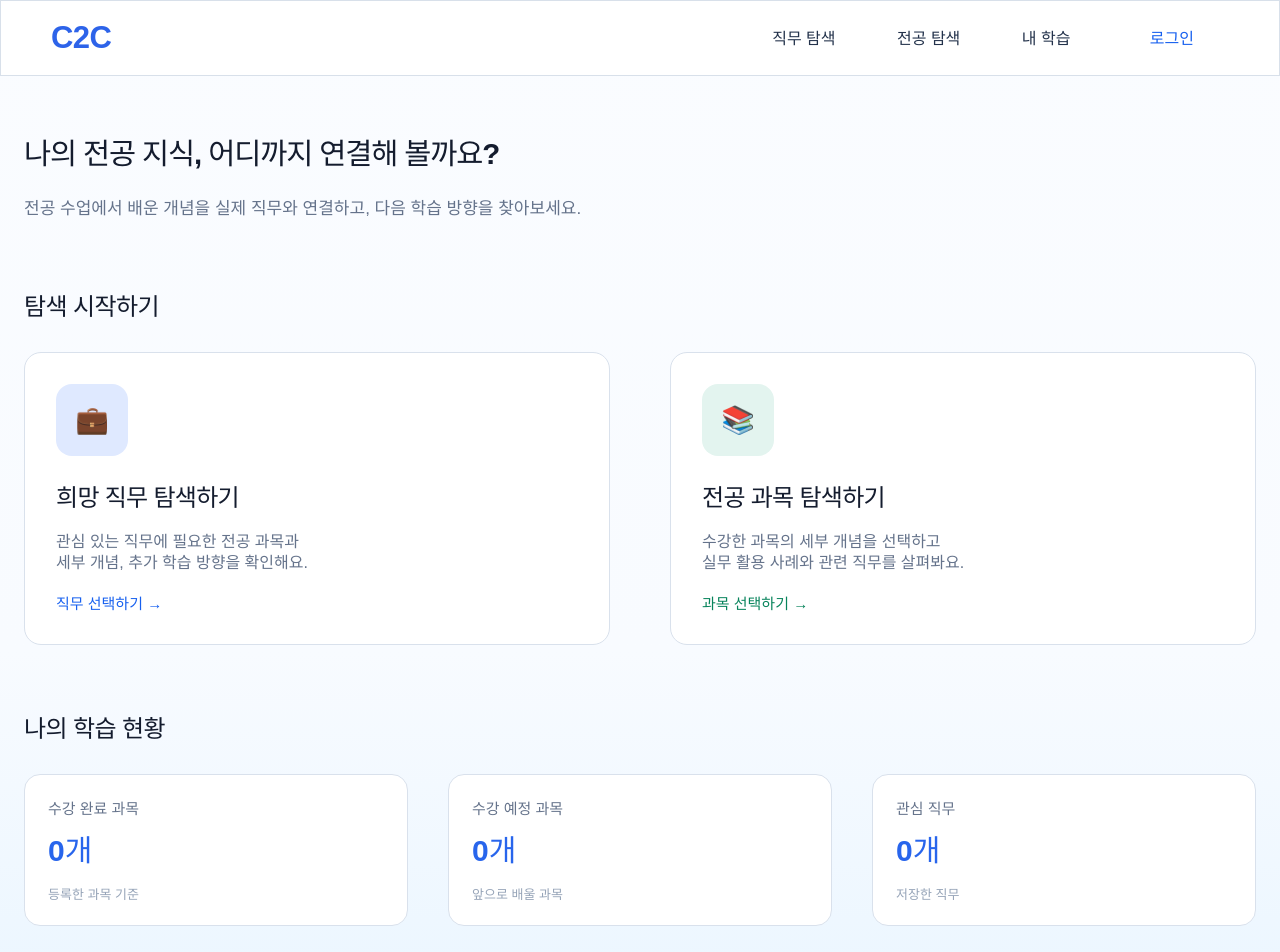
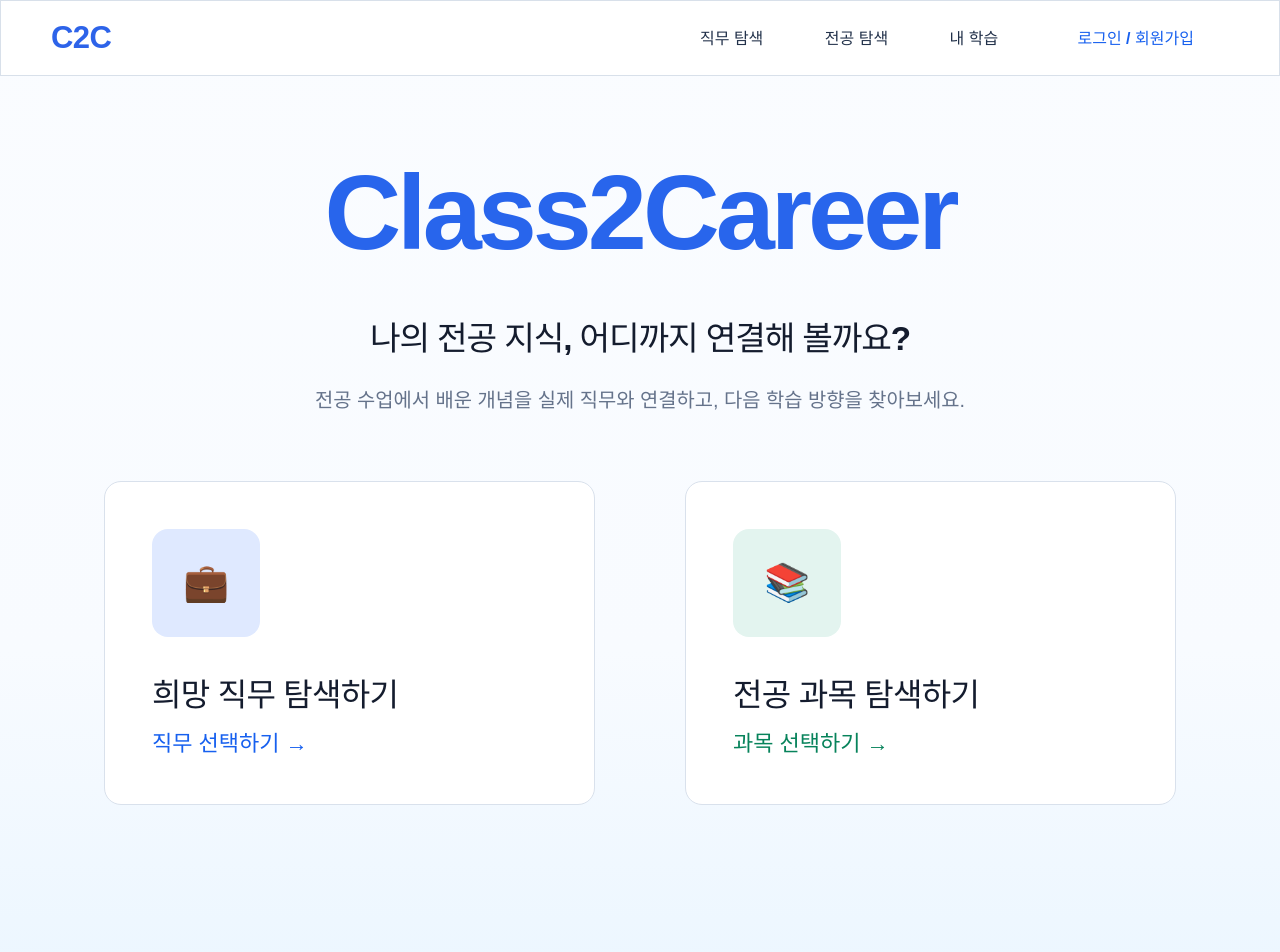
Before and after one commit to gukmiseung/Class2Career, a React (Vite) app in the folder frontend/: page / in a window 1280 px wide. Shown: the top 952 px of the page. Built offline with nearby package versions, Linux system fonts and the light colour scheme.

Commit message:
style: redesign main dashboard

```diff
--- a/frontend/src/App.tsx
+++ b/frontend/src/App.tsx
@@ -20,7 +20,7 @@ function SiteHeader() {
         <a href="#career">직무 탐색</a>
         <a href="#explore">전공 탐색</a>
         <a href="#explore/learning">내 학습</a>
-        <a className="login-link" href="#login">로그인</a>
+        <a className="login-link" href="#login">로그인 / 회원가입</a>
       </nav>
     </header>
   )
--- a/frontend/src/ConceptHeader.tsx
+++ b/frontend/src/ConceptHeader.tsx
@@ -8,7 +8,7 @@ export default function ConceptHeader() {
         <a href="#career">직무 탐색</a>
         <a href="#explore">전공 탐색</a>
         <a href="#explore/learning">내 학습</a>
-        <a className="login-link" href="#login">로그인</a>
+        <a className="login-link" href="#login">로그인 / 회원가입</a>
       </nav>
     </header>
   )
--- a/frontend/src/DashboardPage.css
+++ b/frontend/src/DashboardPage.css
@@ -5,121 +5,88 @@
 }
 
 .dashboard-page {
-  width: min(100% - 48px, 1280px);
+  width: min(100% - 48px, 1072px);
   margin: 0 auto;
-  padding: 134px 0 96px;
+  padding: 160px 0 160px;
+  text-align: center;
+}
+
+.dashboard-brand {
+  display: block;
+  color: #2865ec;
+  font-family: Arial, Helvetica, sans-serif;
+  font-size: clamp(64px, 8.3vw, 116px);
+  font-weight: 800;
+  line-height: 1;
+  letter-spacing: -4px;
 }
 
 .dashboard-intro h1 {
-  margin: 0;
+  margin: 52px 0 0;
   color: #141c2e;
-  font-size: clamp(26px, 2.3vw, 32px);
-  line-height: 1.35;
+  font-size: clamp(28px, 2.6vw, 38px);
+  line-height: 1.25;
   letter-spacing: -1.1px;
 }
 
 .dashboard-intro p {
-  margin: 20px 0 0;
+  margin: 24px 0 0;
   color: #65738b;
-  font-size: 17px;
+  font-size: clamp(16px, 1.55vw, 22px);
 }
 
 .dashboard-section { margin-top: 68px; }
 
-.dashboard-section h2 {
-  margin: 0 0 30px;
-  color: #141c2e;
-  font-size: 24px;
-  letter-spacing: -.6px;
-}
-
 .explore-grid {
   display: grid;
   grid-template-columns: repeat(2, minmax(0, 1fr));
-  gap: 60px;
+  gap: 90px;
+  text-align: left;
 }
 
 .explore-card {
-  min-height: 260px;
-  padding: 31px;
+  min-height: 302px;
+  padding: 47px;
   border: 1px solid #d9e1ec;
   border-radius: 17px;
   background: #fff;
 }
 
 .dashboard-icon {
-  width: 72px;
-  height: 72px;
+  width: 108px;
+  height: 108px;
   display: grid;
   place-items: center;
   border-radius: 16px;
-  font-size: 27px;
+  font-size: 37px;
 }
 
 .dashboard-icon.blue { background: #dfe9ff; }
 .dashboard-icon.green { background: #e3f4ef; }
 
 .explore-card h3 {
-  margin: 22px 0 18px;
+  margin: 32px 0 10px;
   color: #141c2e;
-  font-size: 24px;
+  font-size: 32px;
   letter-spacing: -.7px;
 }
 
-.explore-card p {
-  margin: 0 0 18px;
-  color: #65738b;
-  font-size: 16px;
-  line-height: 1.35;
-}
-
 .explore-card a {
-  font-size: 15px;
+  font-size: 22px;
   font-weight: 700;
   text-decoration: none;
 }
 
 .explore-card a.blue { color: #1760ef; }
 .explore-card a.green { color: #07835b; }
-.learning-section { margin-top: 64px; }
-
-.stats-grid {
-  display: grid;
-  grid-template-columns: repeat(3, minmax(0, 1fr));
-  gap: 40px;
+@media (max-width: 760px) {
+  .dashboard-page { width: min(100% - 32px, 1072px); padding: 120px 0 80px; }
+  .dashboard-brand { letter-spacing: -2px; }
+  .dashboard-intro h1 { margin-top: 34px; }
+  .dashboard-section { margin-top: 50px; }
+  .explore-grid { grid-template-columns: 1fr; gap: 18px; }
+  .explore-card { min-height: auto; padding: 28px; }
+  .dashboard-icon { width: 82px; height: 82px; font-size: 30px; }
+  .explore-card h3 { margin-top: 24px; font-size: 26px; }
+  .explore-card a { font-size: 18px; }
 }
-
-.stat-card {
-  min-height: 151px;
-  padding: 22px 23px;
-  border: 1px solid #d9e1ec;
-  border-radius: 16px;
-  background: #fff;
-}
-
-.stat-card h3 {
-  margin: 0 0 18px;
-  color: #65738b;
-  font-size: 15px;
-  font-weight: 500;
-}
-
-.stat-card strong {
-  display: block;
-  color: #2865ec;
-  font-size: 30px;
-  line-height: 1;
-}
-
-.stat-card p {
-  margin: 18px 0 0;
-  color: #96a4b8;
-  font-size: 13px;
-}
-
-@media (max-width: 760px) {
-  .dashboard-page { width: min(100% - 32px, 1280px); padding-top: 112px; }
-  .dashboard-section { margin-top: 50px; }
-  .explore-grid, .stats-grid { grid-template-columns: 1fr; gap: 18px; }
-  .explore-card { min-height: auto; }
-}
--- a/frontend/src/DashboardPage.tsx
+++ b/frontend/src/DashboardPage.tsx
@@ -5,7 +5,6 @@ const exploreCards = [
     icon: '💼',
     tone: 'blue',
     title: '희망 직무 탐색하기',
-    description: <>관심 있는 직무에 필요한 전공 과목과<br />세부 개념, 추가 학습 방향을 확인해요.</>,
     link: '직무 선택하기 →',
     href: '#career',
   },
@@ -13,52 +12,32 @@ const exploreCards = [
     icon: '📚',
     tone: 'green',
     title: '전공 과목 탐색하기',
-    description: <>수강한 과목의 세부 개념을 선택하고<br />실무 활용 사례와 관련 직무를 살펴봐요.</>,
     link: '과목 선택하기 →',
     href: '#explore',
   },
-]
-
-const learningStats = [
-  { label: '수강 완료 과목', value: '0개', caption: '등록한 과목 기준' },
-  { label: '수강 예정 과목', value: '0개', caption: '앞으로 배울 과목' },
-  { label: '관심 직무', value: '0개', caption: '저장한 직무' },
 ]
 
 export default function DashboardPage() {
   return (
     <main className="dashboard-page">
       <section className="dashboard-intro">
+        <strong className="dashboard-brand">Class2Career</strong>
         <h1>나의 전공 지식, 어디까지 연결해 볼까요?</h1>
         <p>전공 수업에서 배운 개념을 실제 직무와 연결하고, 다음 학습 방향을 찾아보세요.</p>
       </section>
 
-      <section className="dashboard-section" aria-labelledby="explore-title">
-        <h2 id="explore-title">탐색 시작하기</h2>
+      <section className="dashboard-section" aria-label="탐색 시작하기">
         <div className="explore-grid">
           {exploreCards.map((card) => (
             <article className="explore-card" key={card.title}>
               <div className={`dashboard-icon ${card.tone}`} aria-hidden="true">{card.icon}</div>
               <h3>{card.title}</h3>
-              <p>{card.description}</p>
               <a className={card.tone} href={card.href}>{card.link}</a>
             </article>
           ))}
         </div>
       </section>
 
-      <section className="dashboard-section learning-section" aria-labelledby="learning-title">
-        <h2 id="learning-title">나의 학습 현황</h2>
-        <div className="stats-grid">
-          {learningStats.map((stat) => (
-            <article className="stat-card" key={stat.label}>
-              <h3>{stat.label}</h3>
-              <strong>{stat.value}</strong>
-              <p>{stat.caption}</p>
-            </article>
-          ))}
-        </div>
-      </section>
     </main>
   )
 }
```
